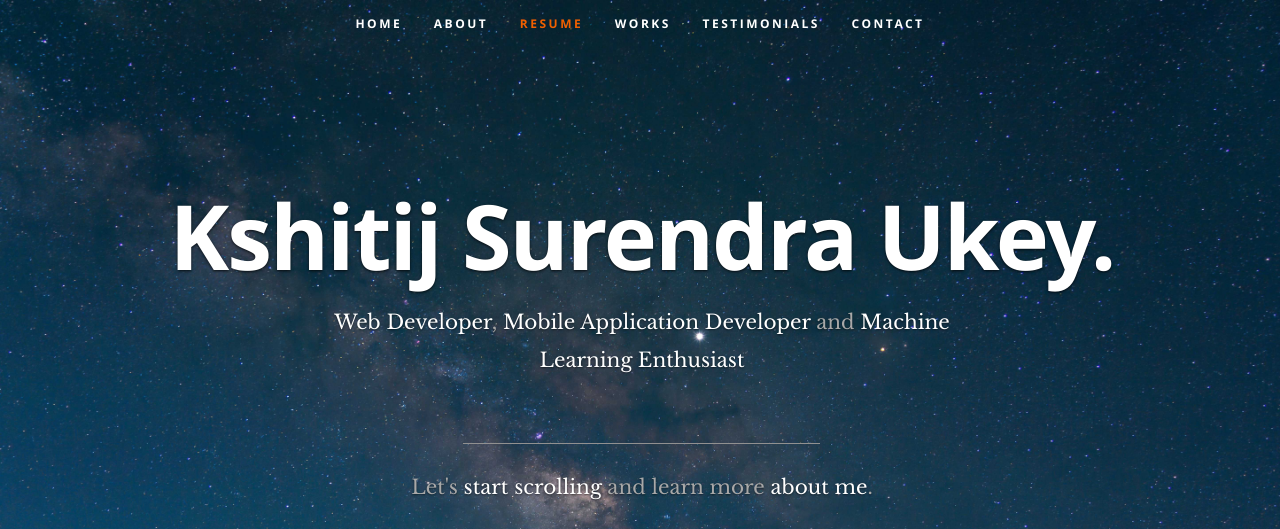
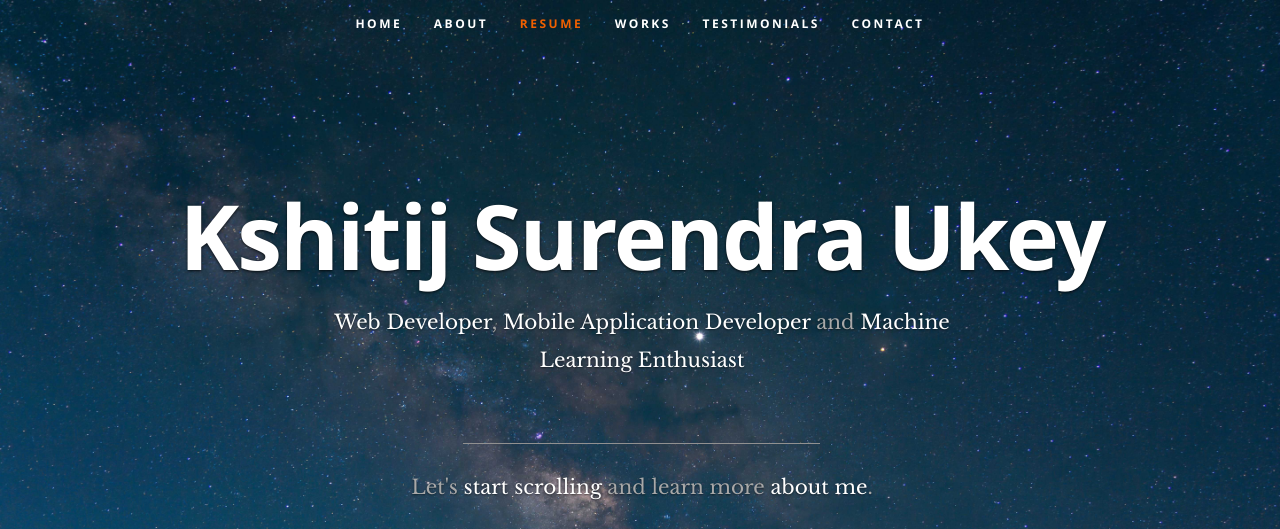
Before and after one commit to kshitijsu/Portfolio, a website: page index.html in a window 1280 px wide. Shown: the top 529 px of the page. Drawn offline with nearby package versions, Linux system fonts and the light colour scheme.

Commit message:
Minor Changes

```diff
--- a/index.html
+++ b/index.html
@@ -63,7 +63,7 @@
       <div class="row banner">
          <div class="banner-text">
             <br>
-            <h1 class="responsive-headline animated fadeInDownBig slow">Kshitij Surendra Ukey.</h1>
+            <h1 class="responsive-headline animated fadeInDownBig slow">Kshitij Surendra Ukey</h1>
             <h3 class="animated fadeInUp delay-2s"><span>Web Developer</span>,<span> Mobile Application
                   Developer</span>
                and
```
